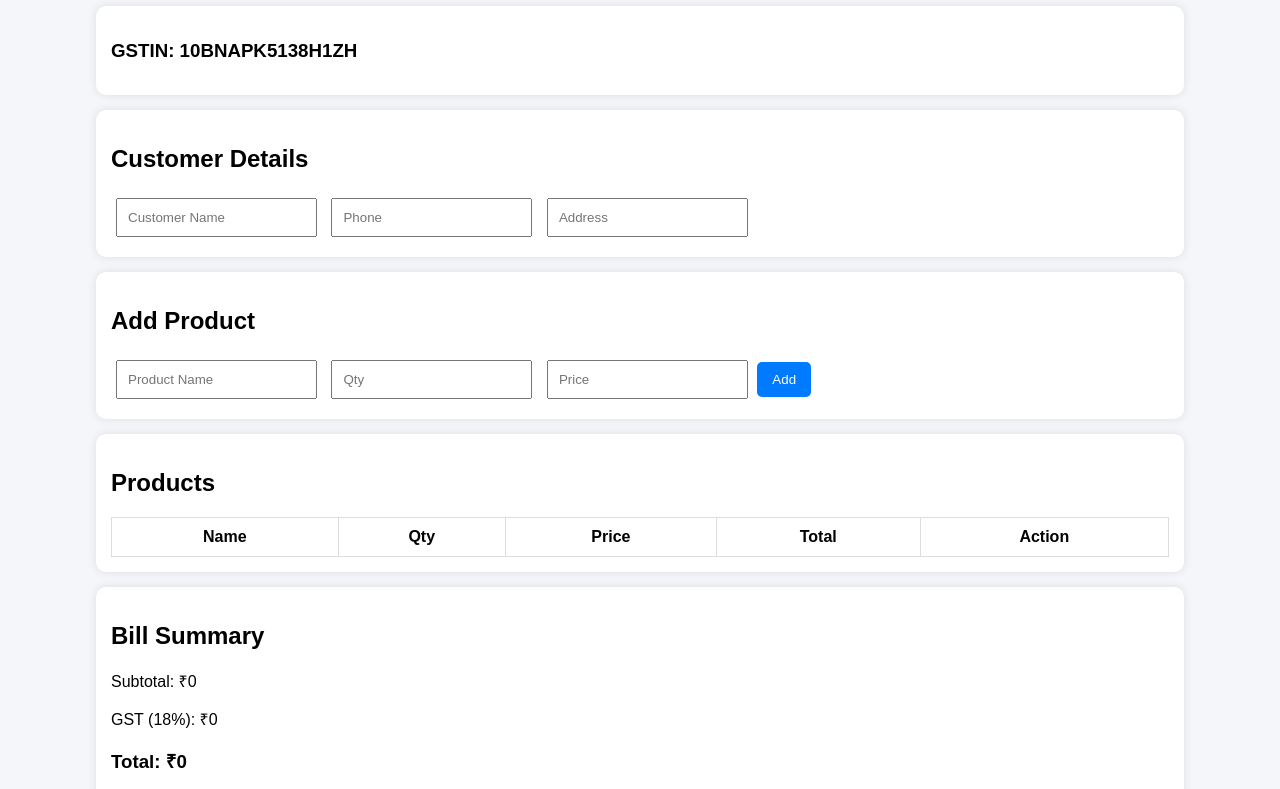
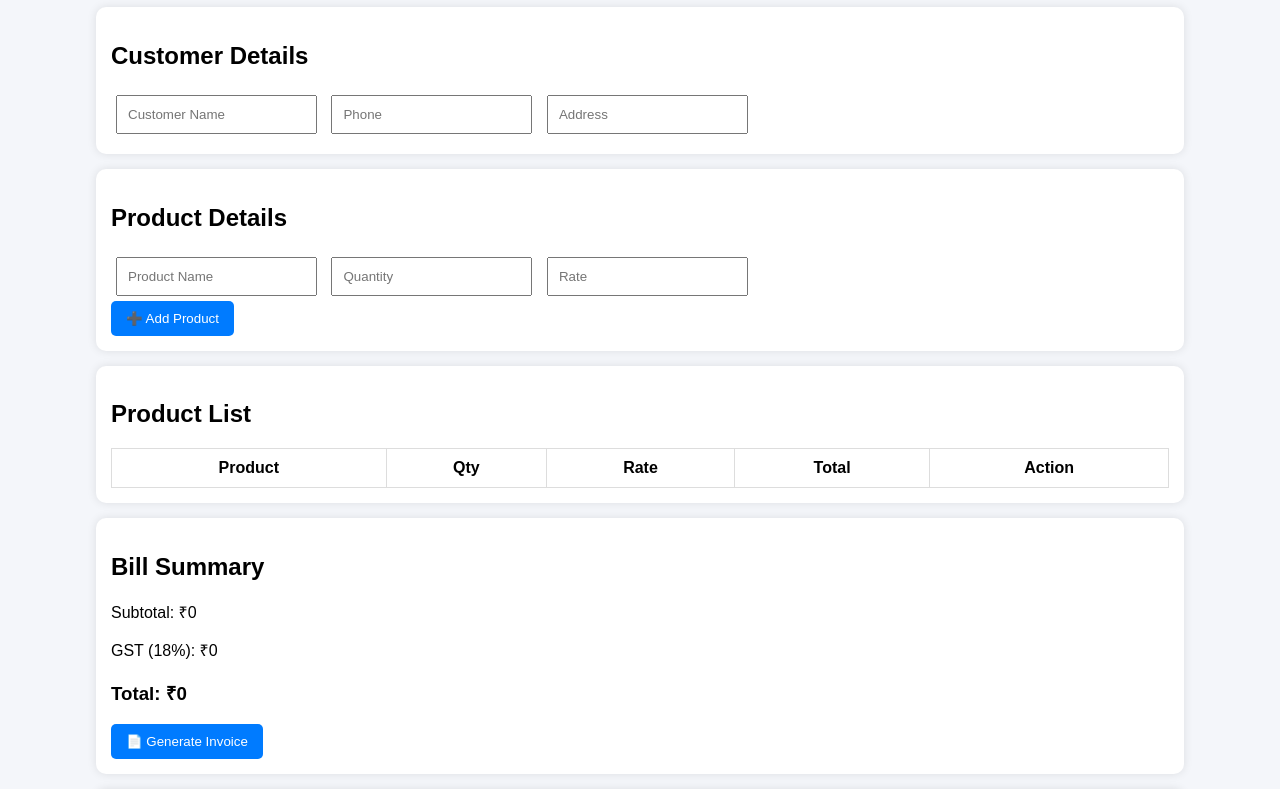
Before and after one commit to lovelychauhan2026-cell/invoice-generator, a plain HTML site: page index.html in a window 1280 px wide. Shown: the part 94-883 px from the top of the page. Drawn offline with nearby package versions, Linux system fonts and the light colour scheme.

Commit message:
Update index.html

```diff
--- a/index.html
+++ b/index.html
@@ -2,14 +2,11 @@
 <html lang="en">
 <head>
 <meta charset="UTF-8">
-<title>ERP Invoice Pro</title>
+<title>JMD Cement Material Product Company</title>
 
 <link rel="stylesheet" href="style.css">
 
-<!-- jsPDF -->
 <script src="https://cdnjs.cloudflare.com/ajax/libs/jspdf/2.5.1/jspdf.umd.min.js"></script>
-
-<!-- AutoTable -->
 <script src="https://cdnjs.cloudflare.com/ajax/libs/jspdf-autotable/3.5.31/jspdf.plugin.autotable.min.js"></script>
 </head>
 
@@ -17,42 +14,50 @@
 
 <div class="container">
 
-  <h1>PRO ERP BILLING SYSTEM</h1>
-
-  <div class="card">
-    <h3>GSTIN: 10BNAPK5138H1ZH</h3>
+  <!-- HEADER -->
+  <div class="header">
+    <h1>🏗️ JMD CEMENT MATERIAL PRODUCT COMPANY</h1>
   </div>
 
   <!-- CUSTOMER -->
   <div class="card">
     <h2>Customer Details</h2>
-    <input id="customerName" placeholder="Customer Name">
-    <input id="customerPhone" placeholder="Phone">
-    <input id="customerAddress" placeholder="Address">
+
+    <div class="grid">
+      <input id="customerName" placeholder="Customer Name">
+      <input id="customerPhone" placeholder="Phone">
+      <input id="customerAddress" placeholder="Address">
+    </div>
   </div>
 
   <!-- PRODUCT -->
   <div class="card">
-    <h2>Add Product</h2>
-    <input id="productName" placeholder="Product Name">
-    <input id="productQty" type="number" placeholder="Qty">
-    <input id="productPrice" type="number" placeholder="Price">
-    <button onclick="addProduct()">Add</button>
+    <h2>Product Details</h2>
+
+    <div class="grid">
+      <input id="productName" placeholder="Product Name">
+      <input id="productQty" type="number" placeholder="Quantity">
+      <input id="productRate" type="number" placeholder="Rate">
+    </div>
+
+    <button onclick="addProduct()">➕ Add Product</button>
   </div>
 
   <!-- TABLE -->
   <div class="card">
-    <h2>Products</h2>
+    <h2>Product List</h2>
+
     <table>
       <thead>
         <tr>
-          <th>Name</th>
+          <th>Product</th>
           <th>Qty</th>
-          <th>Price</th>
+          <th>Rate</th>
           <th>Total</th>
           <th>Action</th>
         </tr>
       </thead>
+
       <tbody id="productList"></tbody>
     </table>
   </div>
@@ -60,11 +65,12 @@
   <!-- BILL -->
   <div class="card">
     <h2>Bill Summary</h2>
+
     <p>Subtotal: ₹<span id="subtotal">0</span></p>
     <p>GST (18%): ₹<span id="gst">0</span></p>
     <h3>Total: ₹<span id="total">0</span></h3>
 
-    <button onclick="generateInvoice()">Generate PDF</button>
+    <button onclick="generateInvoice()">📄 Generate Invoice</button>
   </div>
 
   <!-- HISTORY -->
```
